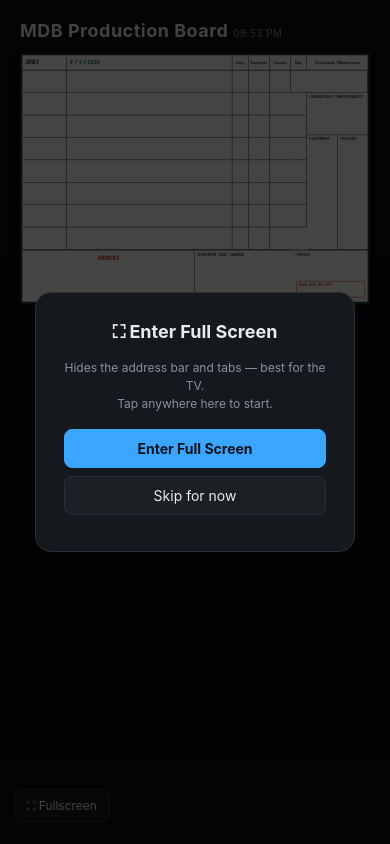
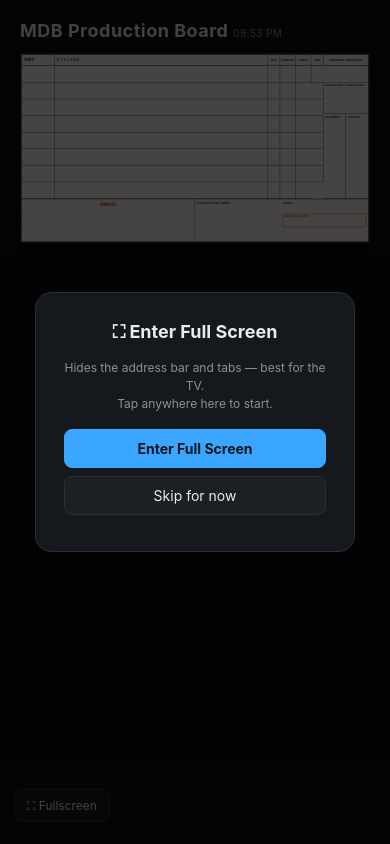
Before and after one commit to Momsdesignbuild/production-board, a plain HTML site: page index.html in a window 390 px wide. Drawn offline with nearby package versions, Linux system fonts and the light colour scheme; no server answers.

Commit message:
Public/dev URL split, PIN required on /dev load, 4-section bottom-right, 35 percent wider board

```diff
--- a/index.html
+++ b/index.html
@@ -38,6 +38,10 @@
     width:100vw;
   }
   #sidebar{ display:none; }
+  body.showTools #app{ grid-template-columns: 1fr 320px; }
+  body.showTools #sidebar{ display:block; }
+  #devUnlockOverlay{ display:none; }
+  body.needsDevPin #devUnlockOverlay{ display:flex; }
   #devModeBtn{ display:none !important; }
   /* ---------- BOARD WRAP ---------- */
   #boardWrap{
@@ -62,7 +66,7 @@
     border:10px solid #2b2f33;
     border-radius:10px;
     box-shadow:0 10px 40px rgba(0,0,0,0.5);
-    min-width:1500px;
+    min-width:2025px;
     color:#1a1a1a;
     font-family:'Kalam', -apple-system, sans-serif;
     transform-origin:0 0;
@@ -178,20 +182,26 @@
   }
   #legendTrucks{
     display:grid;
-    grid-template-columns: 1.4fr 1fr;
+    grid-template-columns: 1fr 1fr;
     gap:10px;
   }
-  #legendTrucks .box{ position:relative; min-height:190px; }
+  #legendTrucks .box{ position:relative; min-height:220px; display:flex; flex-direction:column; }
   #legendTrucks h3{ font-size:14px; text-transform:uppercase; color:#333; font-family:-apple-system,sans-serif; font-weight:700; margin:0 0 6px 0; }
+  #rightStack{ display:flex; flex-direction:column; gap:8px; height:100%; }
+  #panelTrucks{ flex:1; min-height:60px !important; }
   #vacaBox{
-    margin-top:10px;
+    flex:1;
     border:2px solid var(--wb-red);
     border-radius:6px;
     padding:6px 8px;
-    min-height:70px;
+    min-height:60px;
     position:relative;
+    display:flex;
+    flex-direction:column;
   }
   #vacaBox h3{ color:var(--wb-red); font-size:13px; }
+  #panelSpare{ flex:1; min-height:60px !important; }
+  #panelSpare h3{ visibility:hidden; }
 
   /* ---------- CARDS (free-floating layer over whole whiteboard) ---------- */
   #cardLayer{
@@ -405,6 +415,7 @@
   #pinDots span{ width:16px;height:16px;border-radius:50%; border:2px solid var(--muted); }
   #pinDots span.filled{ background:var(--accent); border-color:var(--accent); }
   #keypad{ display:grid; grid-template-columns:repeat(3,1fr); gap:10px; }
+  body.needsDevPin #pinCancel{ visibility:hidden; }
   #keypad button{ font-size:20px; padding:16px 0; margin:0; }
   #pinError{ color:#ff6a6a; font-size:12px; height:16px; margin-top:10px; }
   #cardModal input[type=text]{
@@ -454,10 +465,11 @@
           <div id="ordersGrid"></div>
         </div>
         <div id="legendTrucks">
-          <div class="box" id="panelLegend"><h3>Dumpster · Sign · Camera</h3><div class="lane"></div></div>
-          <div>
-            <div class="box" id="panelTrucks" style="min-height:110px;"><h3>Trucks</h3><div class="lane"></div></div>
+          <div class="box" id="panelLegend"><h3>Dumpster, Sign, Camera</h3><div class="lane"></div></div>
+          <div id="rightStack">
+            <div class="box" id="panelTrucks"><h3>Trucks</h3><div class="lane"></div></div>
             <div id="vacaBox"><h3>VACA, SICK, OUT, ETC.</h3><div class="lane"></div></div>
+            <div class="box" id="panelSpare"><h3>Spare</h3><div class="lane"></div></div>
           </div>
         </div>
       </div>
@@ -507,7 +519,7 @@
 
 </div>
 
-<div class="modalOverlay show" id="fsPrompt">
+<div class="modalOverlay" id="fsPrompt">
   <div class="modal" style="cursor:pointer;" id="fsPromptInner">
     <h3>⛶ Enter Full Screen</h3>
     <div class="hint" style="margin-bottom:16px;">Hides the address bar and tabs — best for the TV.<br>Tap anywhere here to start.</div>
@@ -557,6 +569,7 @@
   "use strict";
 
   var PIN = "1993";
+  var IS_DEV = location.pathname.replace(/\/+$/,"") === "/dev";
 
   var SUPABASE_URL = "https://lufrguiekfkhtxsgcqjo.supabase.co";
   var SUPABASE_ANON_KEY = "sb_publishable_X0ZdxFcP9-ieZACJVSUmmg_PPPGQ__4";
@@ -628,6 +641,7 @@
   laneEls["legend"] = document.querySelector("#panelLegend .lane");
   laneEls["trucks"] = document.querySelector("#panelTrucks .lane");
   laneEls["vaca"] = document.querySelector("#vacaBox .lane");
+  laneEls["spare"] = document.querySelector("#panelSpare .lane");
 
   // orders sub-grid (decorative, matches the ruled empty grid under Orders)
   var ordersGrid = document.getElementById("ordersGrid");
@@ -776,15 +790,18 @@
         return;
       }
       setUnlocked(true);
+      document.body.classList.remove("needsDevPin");
       closePinModal();
+      document.getElementById("fsPrompt").classList.add("show");
     });
   }
 
   function setUnlocked(v){
     unlocked = v;
     document.body.classList.toggle("unlocked", v);
+    document.body.classList.toggle("showTools", v && IS_DEV);
     document.getElementById("editTools").style.display = v ? "block" : "none";
-    document.getElementById("viewOnlyNotice").style.display = v ? "none" : "block";
+    document.getElementById("viewOnlyNotice").style.display = (v || !IS_DEV) ? "none" : "block";
     if(v){ try{ localStorage.setItem(UNLOCK_KEY,"1"); }catch(e){} }
   }
   document.getElementById("forgetDevice").addEventListener("click", function(){
@@ -792,19 +809,34 @@
     try{ localStorage.removeItem(UNLOCK_KEY); }catch(e){}
     sb.from("claimed_devices").delete().eq("device_id", deviceId).then(function(){});
     setUnlocked(false);
+    document.body.classList.add("needsDevPin");
+    openPinModal();
   });
   (function initLock(){
-    // Developer Mode / PIN disabled for now — everyone who opens the board can edit.
-    setUnlocked(true);
-    return;
-    /* eslint-disable no-unreachable */
+    if(!IS_DEV){
+      setUnlocked(false);
+      document.getElementById("viewOnlyNotice").style.display = "none";
+      document.getElementById("fsPrompt").classList.add("show");
+      return;
+    }
     var saved=false;
     try{ saved = localStorage.getItem(UNLOCK_KEY)==="1"; }catch(e){}
-    if(!saved){ setUnlocked(false); return; }
+    if(!saved){
+      setUnlocked(false);
+      document.body.classList.add("needsDevPin");
+      openPinModal();
+      return;
+    }
     sb.from("claimed_devices").select("device_id").eq("device_id", deviceId).then(function(res){
       var stillClaimed = res.data && res.data.length>0;
       setUnlocked(stillClaimed);
-      if(!stillClaimed){ try{ localStorage.removeItem(UNLOCK_KEY); }catch(e){} }
+      if(!stillClaimed){
+        try{ localStorage.removeItem(UNLOCK_KEY); }catch(e){}
+        document.body.classList.add("needsDevPin");
+        openPinModal();
+      } else {
+        document.getElementById("fsPrompt").classList.add("show");
+      }
     });
   })();
 
```
Also changed, not shown: vercel.json (added).
